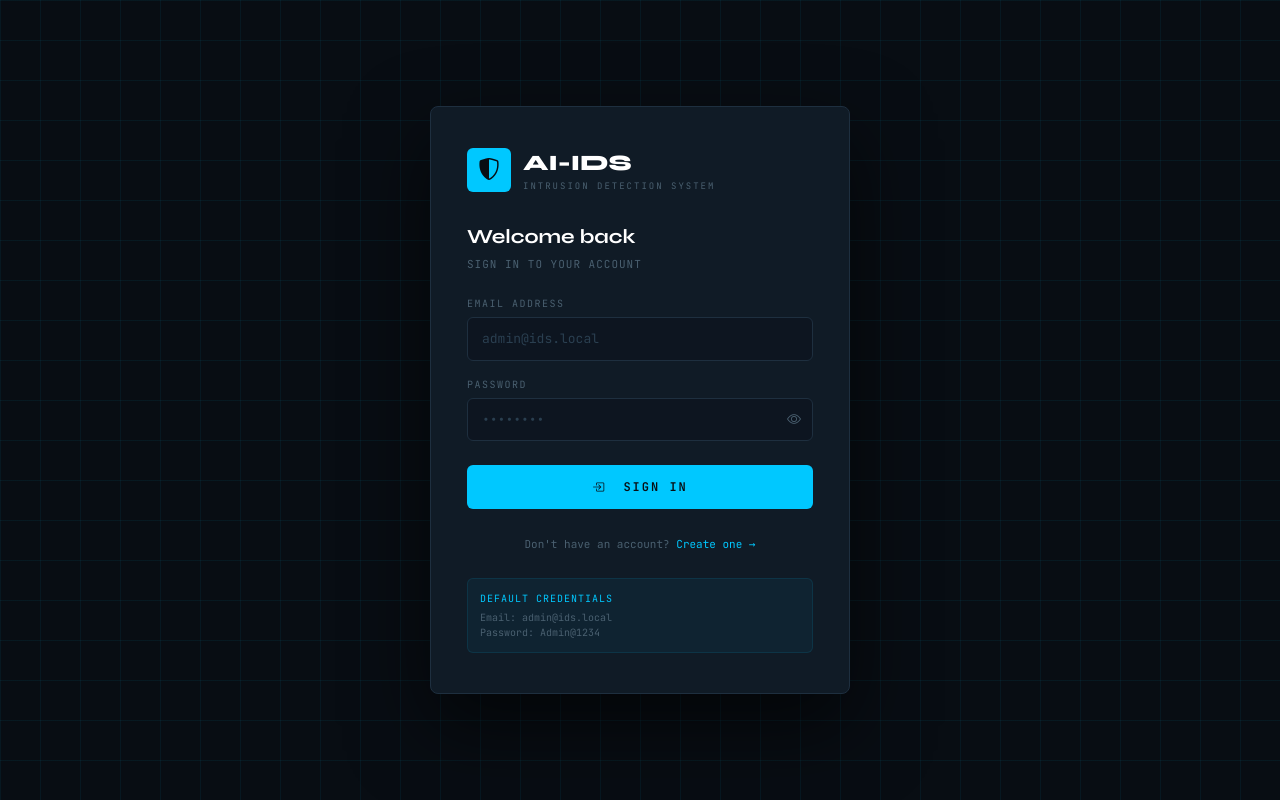
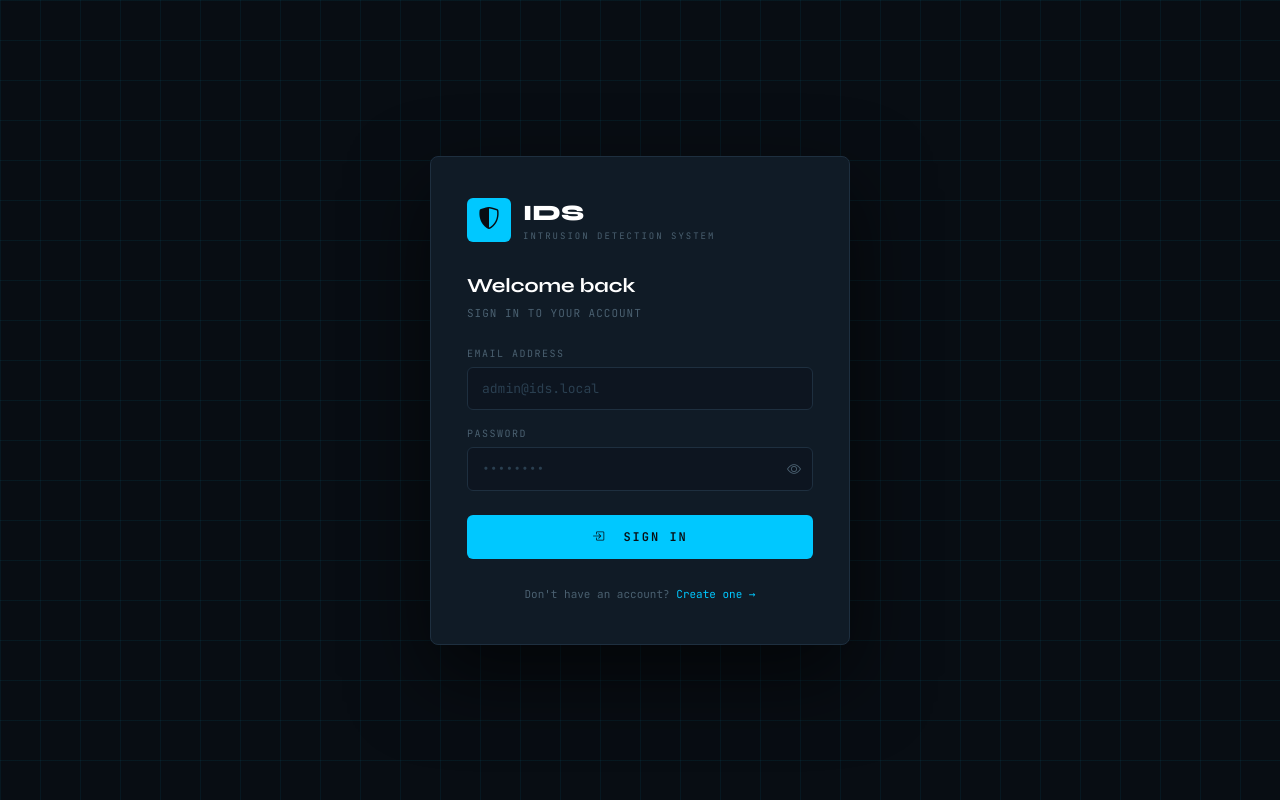
Before and after one commit to Swayam202005/IDS-detection, a Flask app: page /login in a window 1280 px wide. Run offline with Flask 3, Linux system fonts and the light colour scheme; some libraries are stand-ins or nearby versions.

Commit message:
updated code

```diff
--- a/alert_system.py
+++ b/alert_system.py
@@ -37,7 +37,7 @@ A high-risk network intrusion has been detected.
 Immediate investigation recommended.
 
 ----------------------------------------------
-AI-IDS Automated Alert System
+IDS Automated Alert System
 """
         with app.app_context():
             msg = Message(subject=subject, recipients=[recipient], body=body)
--- a/api/requirements.txt
+++ /dev/null
@@ -1,5 +0,0 @@
-Flask==2.2.5
-gunicorn==21.2.0
-numpy
-scikit-learn
-joblib
--- a/app.py
+++ b/app.py
@@ -1,5 +1,5 @@
 """
-app.py — AI-Based Intrusion Detection System
+app.py — Based Intrusion Detection System
 Main Flask application with all routes.
 """
 
@@ -555,7 +555,7 @@ def _seed_demo_logs(n=40):
 if __name__ == "__main__":
     init_db()
     print("\n╔════════════════════════════════════════╗")
-    print("   AI-IDS  →  http://localhost:5000")
+    print("   IDS  →  http://localhost:5000")
     print("   Admin:   admin@ids.local / Admin@1234")
     print("╚════════════════════════════════════════╝\n")
     app.run(debug=True, use_reloader=False)
--- a/model_training.py
+++ b/model_training.py
@@ -1,6 +1,6 @@
 #!/usr/bin/env python3
 """
-model_training.py — Train ML models for AI-IDS
+model_training.py — Train ML models for IDS
 ================================================
 Usage:
     python model_training.py
@@ -282,7 +282,7 @@ def save_model_comparison(results):
 def train(data_path=None):
     """Train all models, pick the best, save artifacts and plots."""
     print("\n╔══════════════════════════════════════════╗")
-    print("   AI-IDS — Model Trainer v2.0")
+    print("   IDS — Model Trainer v2.0")
     print("╚══════════════════════════════════════════╝\n")
 
     # ── Load data ─────────────────────────────────────────────────────────────
--- a/requirements.txt
+++ b/requirements.txt
@@ -1,4 +1,3 @@
-flask
 flask==3.0.0
 flask-sqlalchemy==3.1.1
 flask-login==0.6.3
--- a/static/css/style.css
+++ b/static/css/style.css
@@ -1,5 +1,5 @@
 /* ═══════════════════════════════════════════════════════════════
-   AI-IDS — Main Stylesheet
+  IDS — Main Stylesheet
    Theme: Industrial Dark Cybersecurity
    Fonts: Syne (display) + JetBrains Mono (code/data)
    ═══════════════════════════════════════════════════════════════ */
--- a/templates/base.html
+++ b/templates/base.html
@@ -3,7 +3,7 @@
 <head>
   <meta charset="UTF-8">
   <meta name="viewport" content="width=device-width, initial-scale=1.0">
-  <title>{% block title %}AI-IDS{% endblock %} — Intrusion Detection System</title>
+  <title>{% block title %}IDS{% endblock %} — Intrusion Detection System</title>
 
   <!-- Google Fonts -->
   <link rel="preconnect" href="https://fonts.googleapis.com">
@@ -29,7 +29,7 @@
       <i class="bi bi-shield-shaded"></i>
     </div>
     <div>
-      <div class="logo-text">AI-IDS</div>
+      <div class="logo-text">IDS</div>
       <div class="logo-sub">v{{ app_version }}</div>
     </div>
   </div>
--- a/templates/login.html
+++ b/templates/login.html
@@ -3,7 +3,7 @@
 <head>
   <meta charset="UTF-8">
   <meta name="viewport" content="width=device-width, initial-scale=1.0">
-  <title>Login — AI-IDS</title>
+  <title>Login — IDS</title>
   <link rel="preconnect" href="https://fonts.googleapis.com">
   <link href="https://fonts.googleapis.com/css2?family=JetBrains+Mono:wght@400;600&family=Syne:wght@400;600;700;800&display=swap" rel="stylesheet">
   <link rel="stylesheet" href="https://cdnjs.cloudflare.com/ajax/libs/bootstrap/5.3.2/css/bootstrap.min.css">
@@ -24,7 +24,7 @@
     <div class="auth-logo">
       <div class="auth-logo-icon"><i class="bi bi-shield-shaded"></i></div>
       <div>
-        <div class="auth-logo-text">AI-IDS</div>
+        <div class="auth-logo-text">IDS</div>
         <div class="auth-logo-sub">INTRUSION DETECTION SYSTEM</div>
       </div>
     </div>
@@ -73,14 +73,7 @@
       </div>
     </form>
 
-    <!-- Demo hint -->
-    <div style="margin-top:24px;padding:12px;background:rgba(0,200,255,0.05);border:1px solid rgba(0,200,255,0.1);border-radius:6px;font-family:'JetBrains Mono',monospace;font-size:10px;color:var(--muted)">
-      <div style="color:var(--accent);margin-bottom:4px;letter-spacing:1px">DEFAULT CREDENTIALS</div>
-      <div>Email: admin@ids.local</div>
-      <div>Password: Admin@1234</div>
-    </div>
-  </div>
-</div>
+
 
 <script>
 function togglePw() {
--- a/templates/register.html
+++ b/templates/register.html
@@ -3,7 +3,7 @@
 <head>
   <meta charset="UTF-8">
   <meta name="viewport" content="width=device-width, initial-scale=1.0">
-  <title>Register — AI-IDS</title>
+  <title>Register — IDS</title>
   <link rel="preconnect" href="https://fonts.googleapis.com">
   <link href="https://fonts.googleapis.com/css2?family=JetBrains+Mono:wght@400;600&family=Syne:wght@400;600;700;800&display=swap" rel="stylesheet">
   <link rel="stylesheet" href="https://cdnjs.cloudflare.com/ajax/libs/bootstrap/5.3.2/css/bootstrap.min.css">
@@ -18,7 +18,7 @@
     <div class="auth-logo">
       <div class="auth-logo-icon"><i class="bi bi-shield-shaded"></i></div>
       <div>
-        <div class="auth-logo-text">AI-IDS</div>
+        <div class="auth-logo-text">IDS</div>
         <div class="auth-logo-sub">INTRUSION DETECTION SYSTEM</div>
       </div>
     </div>
```
Also changed, not shown: api/templates/index.html (deleted, +0 -10 lines), api/index.py (added), api/vercel.json (deleted), database/ids.db.
